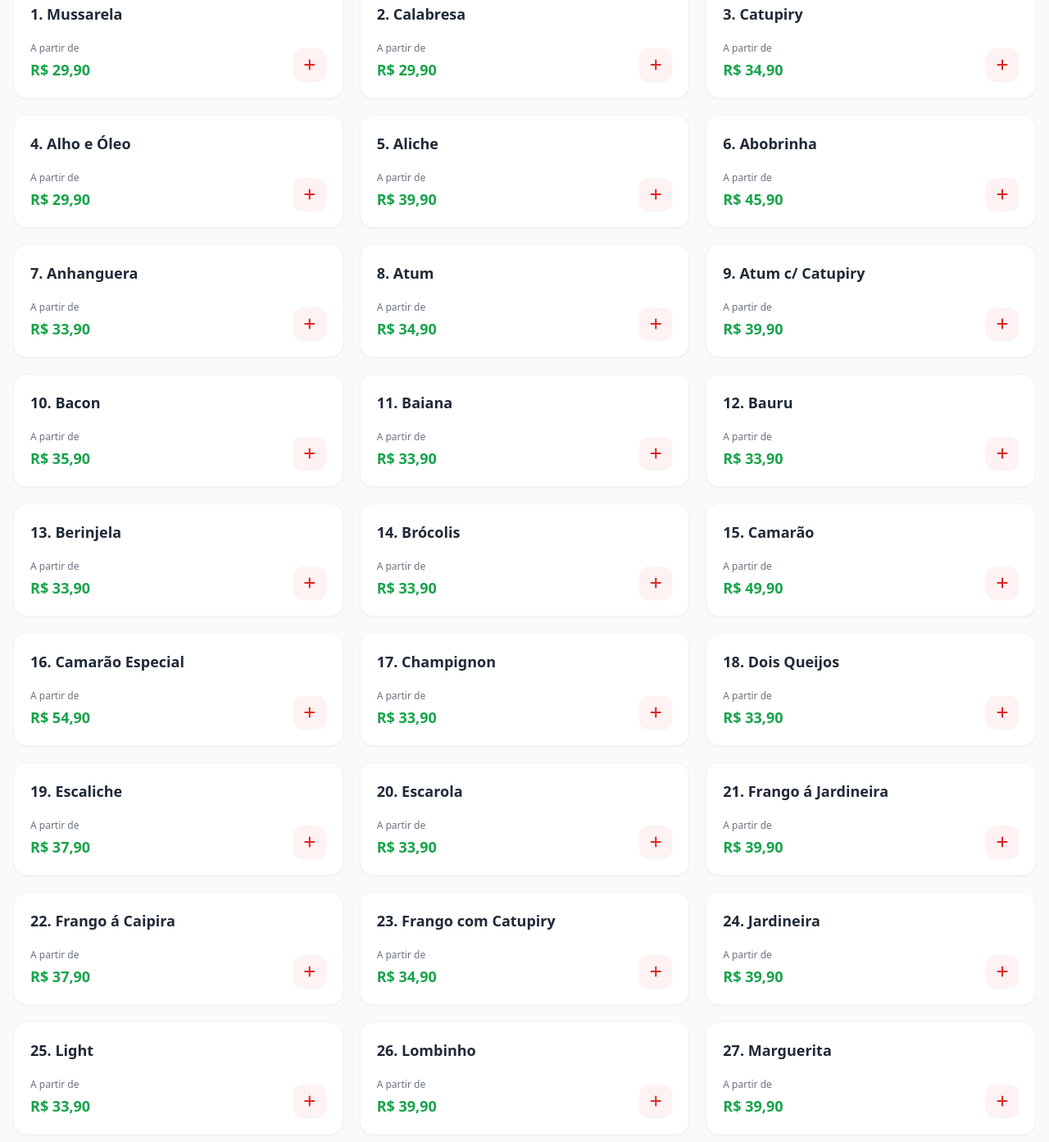
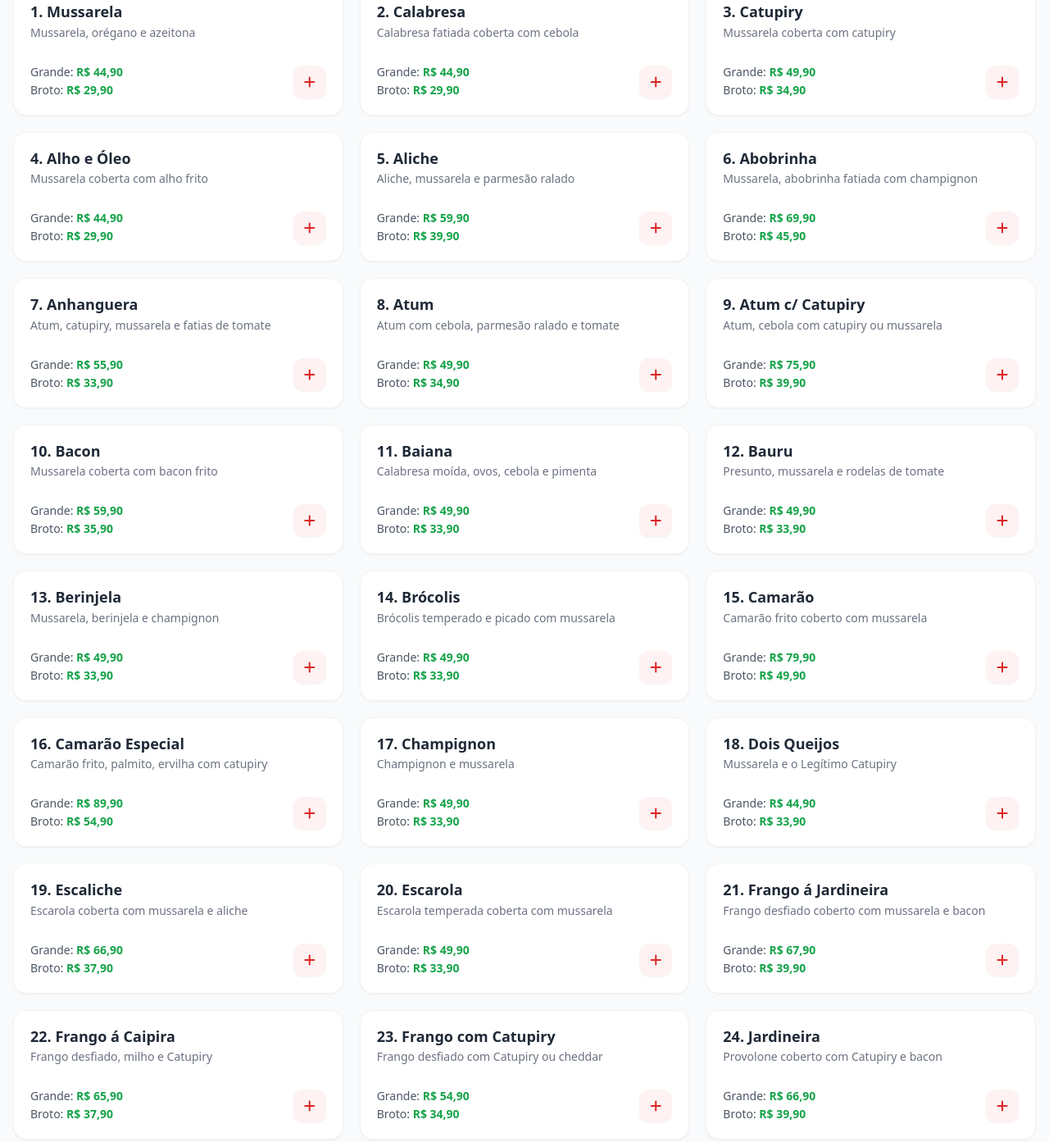
Before and after one commit to Lucasfracry/pedidospizzaria, a plain HTML site: page index.html in a window 1280 px wide. Shown: the part 441-1834 px from the top of the page at 82% size. Drawn offline with nearby package versions, Linux system fonts and the light colour scheme.

Commit message:
Update index.html

```diff
--- a/index.html
+++ b/index.html
@@ -166,69 +166,69 @@
         // Database completo da pizzaria
         const db = [
             // PIZZAS SALGADAS
-            { id: 1, nome: "1. Mussarela", precos: { grande: 44.90, broto: 29.90 }, categoria: 'salgada', tipo: 'pizza' },
-            { id: 2, nome: "2. Calabresa", precos: { grande: 44.90, broto: 29.90 }, categoria: 'salgada', tipo: 'pizza' },
-            { id: 3, nome: "3. Catupiry", precos: { grande: 49.90, broto: 34.90 }, categoria: 'salgada', tipo: 'pizza' },
-            { id: 4, nome: "4. Alho e Óleo", precos: { grande: 44.90, broto: 29.90 }, categoria: 'salgada', tipo: 'pizza' },
-            { id: 5, nome: "5. Aliche", precos: { grande: 59.90, broto: 39.90 }, categoria: 'salgada', tipo: 'pizza' },
-            { id: 6, nome: "6. Abobrinha", precos: { grande: 69.90, broto: 45.90 }, categoria: 'salgada', tipo: 'pizza' },
-            { id: 7, nome: "7. Anhanguera", precos: { grande: 55.90, broto: 33.90 }, categoria: 'salgada', tipo: 'pizza' },
-            { id: 8, nome: "8. Atum", precos: { grande: 49.90, broto: 34.90 }, categoria: 'salgada', tipo: 'pizza' },
-            { id: 9, nome: "9. Atum c/ Catupiry", precos: { grande: 75.90, broto: 39.90 }, categoria: 'salgada', tipo: 'pizza' },
-            { id: 10, nome: "10. Bacon", precos: { grande: 59.90, broto: 35.90 }, categoria: 'salgada', tipo: 'pizza' },
-            { id: 11, nome: "11. Baiana", precos: { grande: 49.90, broto: 33.90 }, categoria: 'salgada', tipo: 'pizza' },
-            { id: 12, nome: "12. Bauru", precos: { grande: 49.90, broto: 33.90 }, categoria: 'salgada', tipo: 'pizza' },
-            { id: 13, nome: "13. Berinjela", precos: { grande: 49.90, broto: 33.90 }, categoria: 'salgada', tipo: 'pizza' },
-            { id: 14, nome: "14. Brócolis", precos: { grande: 49.90, broto: 33.90 }, categoria: 'salgada', tipo: 'pizza' },
-            { id: 15, nome: "15. Camarão", precos: { grande: 79.90, broto: 49.90 }, categoria: 'salgada', tipo: 'pizza' },
-            { id: 16, nome: "16. Camarão Especial", precos: { grande: 89.90, broto: 54.90 }, categoria: 'salgada', tipo: 'pizza' },
-            { id: 17, nome: "17. Champignon", precos: { grande: 49.90, broto: 33.90 }, categoria: 'salgada', tipo: 'pizza' },
-            { id: 18, nome: "18. Dois Queijos", precos: { grande: 44.90, broto: 33.90 }, categoria: 'salgada', tipo: 'pizza' },
-            { id: 19, nome: "19. Escaliche", precos: { grande: 66.90, broto: 37.90 }, categoria: 'salgada', tipo: 'pizza' },
-            { id: 20, nome: "20. Escarola", precos: { grande: 49.90, broto: 33.90 }, categoria: 'salgada', tipo: 'pizza' },
-            { id: 21, nome: "21. Frango á Jardineira", precos: { grande: 67.90, broto: 39.90 }, categoria: 'salgada', tipo: 'pizza' },
-            { id: 22, nome: "22. Frango á Caipira", precos: { grande: 65.90, broto: 37.90 }, categoria: 'salgada', tipo: 'pizza' },
-            { id: 23, nome: "23. Frango com Catupiry", precos: { grande: 54.90, broto: 34.90 }, categoria: 'salgada', tipo: 'pizza' },
-            { id: 24, nome: "24. Jardineira", precos: { grande: 66.90, broto: 39.90 }, categoria: 'salgada', tipo: 'pizza' },
-            { id: 25, nome: "25. Light", precos: { grande: 59.90, broto: 33.90 }, categoria: 'salgada', tipo: 'pizza' },
-            { id: 26, nome: "26. Lombinho", precos: { grande: 59.90, broto: 39.90 }, categoria: 'salgada', tipo: 'pizza' },
-            { id: 27, nome: "27. Marguerita", precos: { grande: 69.90, broto: 39.90 }, categoria: 'salgada', tipo: 'pizza' },
-            { id: 28, nome: "28. Milho Verde", precos: { grande: 69.90, broto: 37.90 }, categoria: 'salgada', tipo: 'pizza' },
-            { id: 29, nome: "29. Moda da Casa", precos: { grande: 49.90, broto: 33.90 }, categoria: 'salgada', tipo: 'pizza' },
-            { id: 30, nome: "30. Mussarela de Búfala", precos: { grande: 65.90, broto: 39.90 }, categoria: 'salgada', tipo: 'pizza' },
-            { id: 31, nome: "31. Napolitana", precos: { grande: 49.90, broto: 33.90 }, categoria: 'salgada', tipo: 'pizza' },
-            { id: 32, nome: "32. Palmito", precos: { grande: 49.90, broto: 33.90 }, categoria: 'salgada', tipo: 'pizza' },
-            { id: 33, nome: "33. Peito de Peru", precos: { grande: 59.90, broto: 39.90 }, categoria: 'salgada', tipo: 'pizza' },
-            { id: 34, nome: "34. Peperoni", precos: { grande: 69.90, broto: 45.90 }, categoria: 'salgada', tipo: 'pizza' },
-            { id: 35, nome: "35. Portugália", precos: { grande: 55.90, broto: 33.90 }, categoria: 'salgada', tipo: 'pizza' },
-            { id: 36, nome: "36. Portuguesa", precos: { grande: 49.90, broto: 34.90 }, categoria: 'salgada', tipo: 'pizza' },
-            { id: 37, nome: "37. Portuguesa Especial", precos: { grande: 75.90, broto: 39.90 }, categoria: 'salgada', tipo: 'pizza' },
-            { id: 38, nome: "38. Quatro Queijos", precos: { grande: 54.90, broto: 35.90 }, categoria: 'salgada', tipo: 'pizza' },
-            { id: 39, nome: "39. Romana", precos: { grande: 49.90, broto: 33.90 }, categoria: 'salgada', tipo: 'pizza' },
-            { id: 40, nome: "40. Rúcula", precos: { grande: 65.90, broto: 39.90 }, categoria: 'salgada', tipo: 'pizza' },
-            { id: 41, nome: "41. Salgueiro", precos: { grande: 69.90, broto: 37.90 }, categoria: 'salgada', tipo: 'pizza' },
-            { id: 42, nome: "42. Siciliana", precos: { grande: 59.90, broto: 33.90 }, categoria: 'salgada', tipo: 'pizza' },
-            { id: 43, nome: "43. Toscana", precos: { grande: 59.90, broto: 34.90 }, categoria: 'salgada', tipo: 'pizza' },
-            { id: 44, nome: "44. Vegetariana", precos: { grande: 59.90, broto: 33.90 }, categoria: 'salgada', tipo: 'pizza' },
+            { id: 1, nome: "1. Mussarela", descricao: "Mussarela, orégano e azeitona", precos: { grande: 44.90, broto: 29.90 }, categoria: 'salgada', tipo: 'pizza' },
+            { id: 2, nome: "2. Calabresa", descricao: "Calabresa fatiada coberta com cebola", precos: { grande: 44.90, broto: 29.90 }, categoria: 'salgada', tipo: 'pizza' },
+            { id: 3, nome: "3. Catupiry", descricao: "Mussarela coberta com catupiry", precos: { grande: 49.90, broto: 34.90 }, categoria: 'salgada', tipo: 'pizza' },
+            { id: 4, nome: "4. Alho e Óleo", descricao: "Mussarela coberta com alho frito", precos: { grande: 44.90, broto: 29.90 }, categoria: 'salgada', tipo: 'pizza' },
+            { id: 5, nome: "5. Aliche", descricao: "Aliche, mussarela e parmesão ralado", precos: { grande: 59.90, broto: 39.90 }, categoria: 'salgada', tipo: 'pizza' },
+            { id: 6, nome: "6. Abobrinha", descricao: "Mussarela, abobrinha fatiada com champignon", precos: { grande: 69.90, broto: 45.90 }, categoria: 'salgada', tipo: 'pizza' },
+            { id: 7, nome: "7. Anhanguera", descricao: "Atum, catupiry, mussarela e fatias de tomate", precos: { grande: 55.90, broto: 33.90 }, categoria: 'salgada', tipo: 'pizza' },
+            { id: 8, nome: "8. Atum", descricao: "Atum com cebola, parmesão ralado e tomate", precos: { grande: 49.90, broto: 34.90 }, categoria: 'salgada', tipo: 'pizza' },
+            { id: 9, nome: "9. Atum c/ Catupiry", descricao: "Atum, cebola com catupiry ou mussarela", precos: { grande: 75.90, broto: 39.90 }, categoria: 'salgada', tipo: 'pizza' },
+            { id: 10, nome: "10. Bacon", descricao: "Mussarela coberta com bacon frito", precos: { grande: 59.90, broto: 35.90 }, categoria: 'salgada', tipo: 'pizza' },
+            { id: 11, nome: "11. Baiana", descricao: "Calabresa moída, ovos, cebola e pimenta", precos: { grande: 49.90, broto: 33.90 }, categoria: 'salgada', tipo: 'pizza' },
+            { id: 12, nome: "12. Bauru", descricao: "Presunto, mussarela e rodelas de tomate", precos: { grande: 49.90, broto: 33.90 }, categoria: 'salgada', tipo: 'pizza' },
+            { id: 13, nome: "13. Berinjela", descricao: "Mussarela, berinjela e champignon", precos: { grande: 49.90, broto: 33.90 }, categoria: 'salgada', tipo: 'pizza' },
+            { id: 14, nome: "14. Brócolis", descricao: "Brócolis temperado e picado com mussarela", precos: { grande: 49.90, broto: 33.90 }, categoria: 'salgada', tipo: 'pizza' },
+            { id: 15, nome: "15. Camarão", descricao: "Camarão frito coberto com mussarela", precos: { grande: 79.90, broto: 49.90 }, categoria: 'salgada', tipo: 'pizza' },
+            { id: 16, nome: "16. Camarão Especial", descricao: "Camarão frito, palmito, ervilha com catupiry", precos: { grande: 89.90, broto: 54.90 }, categoria: 'salgada', tipo: 'pizza' },
+            { id: 17, nome: "17. Champignon", descricao: "Champignon e mussarela", precos: { grande: 49.90, broto: 33.90 }, categoria: 'salgada', tipo: 'pizza' },
+            { id: 18, nome: "18. Dois Queijos", descricao: "Mussarela e o Legítimo Catupiry", precos: { grande: 44.90, broto: 33.90 }, categoria: 'salgada', tipo: 'pizza' },
+            { id: 19, nome: "19. Escaliche", descricao: "Escarola coberta com mussarela e aliche", precos: { grande: 66.90, broto: 37.90 }, categoria: 'salgada', tipo: 'pizza' },
+            { id: 20, nome: "20. Escarola", descricao: "Escarola temperada coberta com mussarela", precos: { grande: 49.90, broto: 33.90 }, categoria: 'salgada', tipo: 'pizza' },
+            { id: 21, nome: "21. Frango á Jardineira", descricao: "Frango desfiado coberto com mussarela e bacon", precos: { grande: 67.90, broto: 39.90 }, categoria: 'salgada', tipo: 'pizza' },
+            { id: 22, nome: "22. Frango á Caipira", descricao: "Frango desfiado, milho e Catupiry", precos: { grande: 65.90, broto: 37.90 }, categoria: 'salgada', tipo: 'pizza' },
+            { id: 23, nome: "23. Frango com Catupiry", descricao: "Frango desfiado com Catupiry ou cheddar", precos: { grande: 54.90, broto: 34.90 }, categoria: 'salgada', tipo: 'pizza' },
+            { id: 24, nome: "24. Jardineira", descricao: "Provolone coberto com Catupiry e bacon", precos: { grande: 66.90, broto: 39.90 }, categoria: 'salgada', tipo: 'pizza' },
+            { id: 25, nome: "25. Light", descricao: "Peito de peru fatiado, queijo branco e rúcula", precos: { grande: 59.90, broto: 33.90 }, categoria: 'salgada', tipo: 'pizza' },
+            { id: 26, nome: "26. Lombinho", descricao: "Lombinho fatiado coberto com mussarela", precos: { grande: 59.90, broto: 39.90 }, categoria: 'salgada', tipo: 'pizza' },
+            { id: 27, nome: "27. Marguerita", descricao: "Mussarela, fatias de tomate e manjericão", precos: { grande: 69.90, broto: 39.90 }, categoria: 'salgada', tipo: 'pizza' },
+            { id: 28, nome: "28. Milho Verde", descricao: "Mussarela coberta com milho", precos: { grande: 69.90, broto: 37.90 }, categoria: 'salgada', tipo: 'pizza' },
+            { id: 29, nome: "29. Moda da Casa", descricao: "Calabresa, champignon e Catupiry", precos: { grande: 49.90, broto: 33.90 }, categoria: 'salgada', tipo: 'pizza' },
+            { id: 30, nome: "30. Mussarela de Búfala", descricao: "Mussarela de búfala com tomate seco", precos: { grande: 65.90, broto: 39.90 }, categoria: 'salgada', tipo: 'pizza' },
+            { id: 31, nome: "31. Napolitana", descricao: "Mussarela, fatias de tomate e parmesão ralado", precos: { grande: 49.90, broto: 33.90 }, categoria: 'salgada', tipo: 'pizza' },
+            { id: 32, nome: "32. Palmito", descricao: "Palmito coberto com mussarela", precos: { grande: 49.90, broto: 33.90 }, categoria: 'salgada', tipo: 'pizza' },
+            { id: 33, nome: "33. Peito de Peru", descricao: "Peito de peru fatiado, mussarela ou Catupiry", precos: { grande: 59.90, broto: 39.90 }, categoria: 'salgada', tipo: 'pizza' },
+            { id: 34, nome: "34. Peperoni", descricao: "Mussarela coberta com pepperoni e cebola", precos: { grande: 69.90, broto: 45.90 }, categoria: 'salgada', tipo: 'pizza' },
+            { id: 35, nome: "35. Portugália", descricao: "Peito de peru com mussarela e tomate seco", precos: { grande: 55.90, broto: 33.90 }, categoria: 'salgada', tipo: 'pizza' },
+            { id: 36, nome: "36. Portuguesa", descricao: "Presunto, cebola, ovo picado e mussarela", precos: { grande: 49.90, broto: 34.90 }, categoria: 'salgada', tipo: 'pizza' },
+            { id: 37, nome: "37. Portuguesa Especial", descricao: "Presunto, cebola, ovo, ervilha, catupiry e parmesão", precos: { grande: 75.90, broto: 39.90 }, categoria: 'salgada', tipo: 'pizza' },
+            { id: 38, nome: "38. Quatro Queijos", descricao: "Mussarela, Catupiry, provolone e gorgonzola", precos: { grande: 54.90, broto: 35.90 }, categoria: 'salgada', tipo: 'pizza' },
+            { id: 39, nome: "39. Romana", descricao: "Mussarela, aliche e fatias de tomate", precos: { grande: 49.90, broto: 33.90 }, categoria: 'salgada', tipo: 'pizza' },
+            { id: 40, nome: "40. Rúcula", descricao: "Mussarela de búfala, rúcula e tomate seco", precos: { grande: 65.90, broto: 39.90 }, categoria: 'salgada', tipo: 'pizza' },
+            { id: 41, nome: "41. Salgueiro", descricao: "Presunto, escarola, mussarela e bacon", precos: { grande: 69.90, broto: 37.90 }, categoria: 'salgada', tipo: 'pizza' },
+            { id: 42, nome: "42. Siciliana", descricao: "Champignon, bacon, mussarela e parmesão", precos: { grande: 59.90, broto: 33.90 }, categoria: 'salgada', tipo: 'pizza' },
+            { id: 43, nome: "43. Toscana", descricao: "Calabresa moída, mussarela e tomate", precos: { grande: 59.90, broto: 34.90 }, categoria: 'salgada', tipo: 'pizza' },
+            { id: 44, nome: "44. Vegetariana", descricao: "Ervilha, palmito, milho, escarola coberta com mussarela e rodelas de tomate", precos: { grande: 59.90, broto: 33.90 }, categoria: 'salgada', tipo: 'pizza' },
 
             // PIZZAS DOCES
-            { id: 50, nome: "50. Banana", precos: { grande: 49.90, broto: 34.90 }, categoria: 'doce', tipo: 'pizza' },
-            { id: 51, nome: "51. Banana com Chocolate", precos: { grande: 59.90, broto: 39.90 }, categoria: 'doce', tipo: 'pizza' },
-            { id: 52, nome: "52. Chocolate", precos: { grande: 54.90, broto: 34.90 }, categoria: 'doce', tipo: 'pizza' },
-            { id: 53, nome: "53. Doce de Leite", precos: { grande: 54.90, broto: 34.90 }, categoria: 'doce', tipo: 'pizza' },
-            { id: 54, nome: "54. Romeu e Julieta", precos: { grande: 54.90, broto: 34.90 }, categoria: 'doce', tipo: 'pizza' },
-            { id: 55, nome: "55. Prestígio", precos: { grande: 54.90, broto: 34.90 }, categoria: 'doce', tipo: 'pizza' },
-            { id: 56, nome: "56. Nutela", precos: { grande: 79.90, broto: 44.90 }, categoria: 'doce', tipo: 'pizza' },
-            { id: 57, nome: "57. M&M", precos: { grande: 64.90, broto: 44.90 }, categoria: 'doce', tipo: 'pizza' },
-            { id: 58, nome: "58. Chocolate com Morango", precos: { grande: 64.90, broto: 39.90 }, categoria: 'doce', tipo: 'pizza' },
+            { id: 50, nome: "50. Banana", descricao: "Banana, mussarela e canela", precos: { grande: 49.90, broto: 34.90 }, categoria: 'doce', tipo: 'pizza' },
+            { id: 51, nome: "51. Banana com Chocolate", descricao: "Banana com chocolate Harold", precos: { grande: 59.90, broto: 39.90 }, categoria: 'doce', tipo: 'pizza' },
+            { id: 52, nome: "52. Chocolate", descricao: "Chocolate, coco ralado e chocolate granulado", precos: { grande: 54.90, broto: 34.90 }, categoria: 'doce', tipo: 'pizza' },
+            { id: 53, nome: "53. Doce de Leite", descricao: "Doce de leite e coco ralado", precos: { grande: 54.90, broto: 34.90 }, categoria: 'doce', tipo: 'pizza' },
+            { id: 54, nome: "54. Romeu e Julieta", descricao: "Mussarela coberta com goiabada", precos: { grande: 54.90, broto: 34.90 }, categoria: 'doce', tipo: 'pizza' },
+            { id: 55, nome: "55. Prestígio", descricao: "Chocolate, coco ralado e chocolate granulado", precos: { grande: 54.90, broto: 34.90 }, categoria: 'doce', tipo: 'pizza' },
+            { id: 56, nome: "56. Nutela", descricao: "Nutela pura com chocolate granulado", precos: { grande: 79.90, broto: 44.90 }, categoria: 'doce', tipo: 'pizza' },
+            { id: 57, nome: "57. M&M", descricao: "Chocolate com M&Ms", precos: { grande: 64.90, broto: 44.90 }, categoria: 'doce', tipo: 'pizza' },
+            { id: 58, nome: "58. Chocolate com Morango", descricao: "Chocolate e morangos", precos: { grande: 64.90, broto: 39.90 }, categoria: 'doce', tipo: 'pizza' },
 
             // BEBIDAS
-            { id: 100, nome: "Coca-Cola 2 Litros", preco: 19.90, categoria: 'bebida', tipo: 'bebida' },
-            { id: 101, nome: "Guaraná 2 Litros", preco: 18.90, categoria: 'bebida', tipo: 'bebida' },
-            { id: 102, nome: "Sprite 2 Litros", preco: 17.90, categoria: 'bebida', tipo: 'bebida' },
-            { id: 103, nome: "Refrigerante 350ml", preco: 7.90, categoria: 'bebida', tipo: 'bebida' },
-            { id: 104, nome: "Suco 1 Litro", preco: 10.90, categoria: 'bebida', tipo: 'bebida' },
-            { id: 105, nome: "Água Pequena", preco: 6.00, categoria: 'bebida', tipo: 'bebida' }
+            { id: 100, nome: "Coca-Cola 2 Litros", descricao: "Refrigerante", preco: 19.90, categoria: 'bebida', tipo: 'bebida' },
+            { id: 101, nome: "Guaraná 2 Litros", descricao: "Refrigerante", preco: 18.90, categoria: 'bebida', tipo: 'bebida' },
+            { id: 102, nome: "Sprite 2 Litros", descricao: "Refrigerante", preco: 17.90, categoria: 'bebida', tipo: 'bebida' },
+            { id: 103, nome: "Refrigerante 350ml", descricao: "Lata", preco: 7.90, categoria: 'bebida', tipo: 'bebida' },
+            { id: 104, nome: "Suco 1 Litro", descricao: "Diversos sabores", preco: 10.90, categoria: 'bebida', tipo: 'bebida' },
+            { id: 105, nome: "Água Pequena", descricao: "Com ou sem gás", preco: 6.00, categoria: 'bebida', tipo: 'bebida' }
         ];
 
         let cart = [];
@@ -270,18 +270,29 @@
                 `;
 
                 itens.forEach(item => {
-                    const priceText = item.tipo === 'pizza'
-                        ? `<span class="text-xs text-gray-500 block mb-1">A partir de</span> <span class="font-bold text-lg text-green-600">${formatMoney(item.precos.broto)}</span>`
-                        : `<span class="font-bold text-lg text-green-600 mt-2 block">${formatMoney(item.preco)}</span>`;
+                    const descText = item.descricao ? `<p class="text-sm text-gray-500 mt-1 mb-3 line-clamp-2">${item.descricao}</p>` : '';
+
+                    let priceText = '';
+                    if (item.tipo === 'pizza') {
+                        priceText = `
+                            <div class="flex flex-col text-sm text-gray-600 gap-0.5">
+                                <span>Grande: <strong class="text-green-600">${formatMoney(item.precos.grande)}</strong></span>
+                                <span>Broto: <strong class="text-green-600">${formatMoney(item.precos.broto)}</strong></span>
+                            </div>
+                        `;
+                    } else {
+                        priceText = `<span class="font-bold text-lg text-green-600 mt-2 block">${formatMoney(item.preco)}</span>`;
+                    }
 
                     html += `
                         <div class="bg-white p-5 rounded-2xl shadow-sm hover:shadow-md border border-gray-100 flex flex-col justify-between cursor-pointer transition transform hover:-translate-y-1" onclick="openModalItem(${item.id})">
                             <div>
-                                <h3 class="font-bold text-gray-800 text-lg mb-1">${item.nome}</h3>
+                                <h3 class="font-bold text-gray-800 text-lg leading-tight">${item.nome}</h3>
+                                ${descText}
                             </div>
                             <div class="flex justify-between items-end mt-4">
                                 <div>${priceText}</div>
-                                <button class="bg-red-50 text-red-600 rounded-xl w-10 h-10 flex items-center justify-center hover:bg-red-600 hover:text-white transition-colors shadow-sm">
+                                <button class="bg-red-50 text-red-600 rounded-xl w-10 h-10 flex items-center justify-center hover:bg-red-600 hover:text-white transition-colors shadow-sm shrink-0 ml-2">
                                     <i class="fa-solid fa-plus"></i>
                                 </button>
                             </div>
@@ -298,7 +309,8 @@
             const content = document.getElementById('item-modal-content');
 
             let html = `
-                <h3 class="text-2xl font-bold text-gray-800 mb-2">${itemAtual.nome}</h3>
+                <h3 class="text-2xl font-bold text-gray-800 mb-1">${itemAtual.nome}</h3>
+                ${itemAtual.descricao ? `<p class="text-gray-500 text-sm mb-5">${itemAtual.descricao}</p>` : ''}
             `;
 
             if (itemAtual.tipo === 'pizza') {
```
